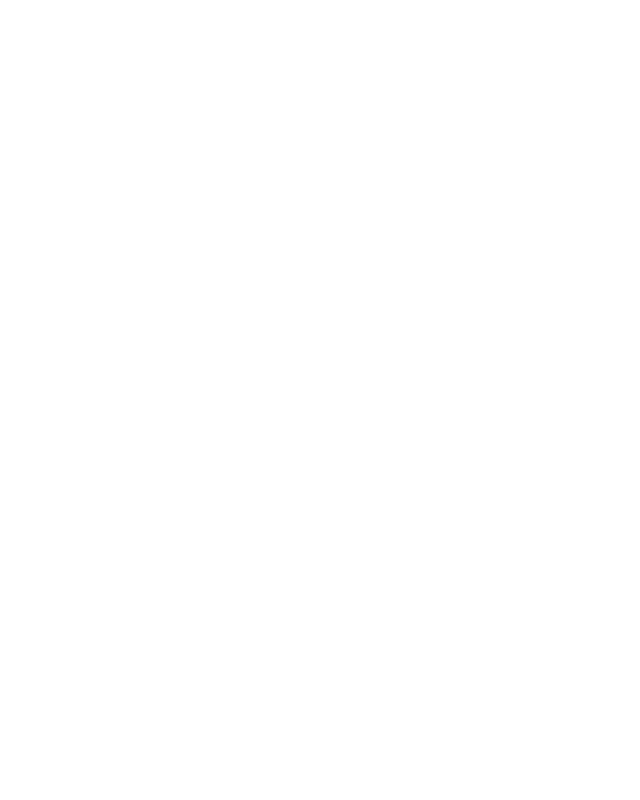
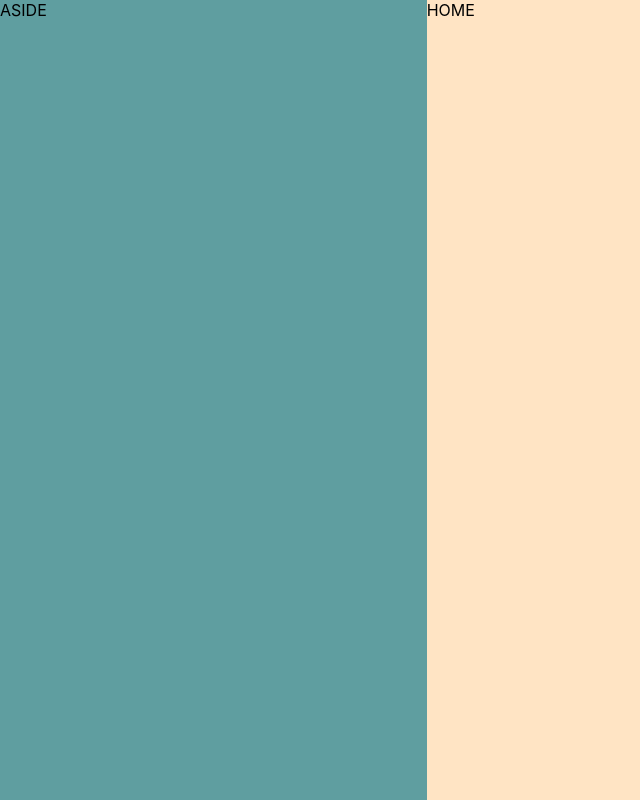
Before and after one commit to doukaind/weather-station-master, a React (Create React App) app: page / in a window 1280 px wide. Shown: the whole page, without its empty margins (0-640 px from the left). Built offline with nearby package versions, Linux system fonts and the light colour scheme.

Commit message:
add theming and max-width

```diff
--- a/src/App.tsx
+++ b/src/App.tsx
@@ -2,13 +2,16 @@ import React from "react";
 import { ThemeProvider } from "styled-components";
 
 import Layout from "./layout/Layout";
+import Home from "./routes/home/Home";
 import theme from "./schemas/theme";
 import GlobalStyled from "./styles/global";
 
 const App = () => (
   <ThemeProvider theme={theme}>
     <GlobalStyled />
-    <Layout></Layout>
+    <Layout>
+      <Home />
+    </Layout>
   </ThemeProvider>
 );
 
--- a/src/common/aside/Aside.tsx
+++ /dev/null
@@ -1,7 +0,0 @@
-import React from "react";
-
-const Aside = () => {
-  return <div></div>;
-};
-
-export default Aside;
--- /dev/null
+++ b/src/common/aside/Sidebar.tsx
@@ -0,0 +1,8 @@
+import React from "react";
+import SidebarWrapper from "./SidebarWrapper";
+
+const Sidebar = () => {
+  return <SidebarWrapper>ASIDE</SidebarWrapper>;
+};
+
+export default Sidebar;
--- a/src/common/aside/AsideWrapper.ts
+++ b/src/common/aside/SidebarWrapper.ts
@@ -1,5 +1,7 @@
 import styled from "styled-components";
 
-const AsideWrapper = styled.aside``;
+const AsideWrapper = styled.aside`
+  background-color: cadetblue;
+`;
 
 export default AsideWrapper;
--- a/src/common/main/Main.ts
+++ b/src/common/main/Main.ts
@@ -1,5 +1,7 @@
 import styled from "styled-components";
 
-const Main = styled.section``;
+const Main = styled.section`
+  background-color: bisque;
+`;
 
 export default Main;
--- a/src/index.css
+++ b/src/index.css
@@ -1,13 +1,17 @@
 body {
   margin: 0;
-  font-family: -apple-system, BlinkMacSystemFont, 'Segoe UI', 'Roboto', 'Oxygen',
-    'Ubuntu', 'Cantarell', 'Fira Sans', 'Droid Sans', 'Helvetica Neue',
+  font-family: -apple-system, BlinkMacSystemFont, "Segoe UI", "Roboto", "Oxygen",
+    "Ubuntu", "Cantarell", "Fira Sans", "Droid Sans", "Helvetica Neue",
     sans-serif;
   -webkit-font-smoothing: antialiased;
   -moz-osx-font-smoothing: grayscale;
 }
 
 code {
-  font-family: source-code-pro, Menlo, Monaco, Consolas, 'Courier New',
+  font-family: source-code-pro, Menlo, Monaco, Consolas, "Courier New",
     monospace;
 }
+
+html {
+  font-size: 1rem;
+}
--- a/src/layout/Layout.tsx
+++ b/src/layout/Layout.tsx
@@ -1,13 +1,18 @@
 import React from "react";
 import Main from "../common/main/Main";
-import Aside from "../common/aside/Aside";
+import Sidebar from "../common/aside/Sidebar";
 import LayoutWrapper from "./LayoutWrapper";
+import Home from "../routes/home/Home";
 
-const Layout = () => {
+type LayoutProps = {
+  children: JSX.Element;
+};
+
+const Layout: React.FC<LayoutProps> = ({ children }) => {
   return (
     <LayoutWrapper>
-      <Aside />
-      <Main></Main>
+      <Sidebar />
+      <Main>{children}</Main>
     </LayoutWrapper>
   );
 };
--- a/src/layout/LayoutWrapper.ts
+++ b/src/layout/LayoutWrapper.ts
@@ -1,5 +1,14 @@
 import styled from "styled-components";
 
-const LayoutWrapper = styled.main``;
+const LayoutWrapper = styled.main`
+  display: grid;
+  grid-template-columns: 1fr 2fr;
+
+  min-height: 100vh;
+
+  @media (max-width: 801px) {
+    grid-template-columns: 1fr;
+  }
+`;
 
 export default LayoutWrapper;
--- a/src/routes/home/Home.tsx
+++ b/src/routes/home/Home.tsx
@@ -1,5 +1,7 @@
 import React from "react";
 
-export const Home = () => {
-  return <div></div>;
+const Home = () => {
+  return <div>HOME</div>;
 };
+
+export default Home;
--- a/src/schemas/theme.ts
+++ b/src/schemas/theme.ts
@@ -18,9 +18,9 @@ const theme = {
       lg: "1.125rem", // 18px
       xl: "1.5rem", // 24px
       xxl: "2.25rem", // 36px
-      xxxl: "3rem", // 48px
-      xxxxl: "4rem", // 64px
-      xxxxxl: "9rem", // 144px
+      x3: "3rem", // 48px
+      x4: "4rem", // 64px
+      x9: "9rem", // 144px
     },
     space: {
       xs: "0.5rem", // 8px,
@@ -29,10 +29,10 @@ const theme = {
       lg: "1.125rem", //18px
       xl: "1.375rem", // 22px
       xxl: "2rem", // 32px,
-      xxxl: "3rem", // 48px
-      xxxxl: "4rem", // 64px
+      x3: "3rem", // 48px
+      x4: "4rem", // 64px
       xxxxxl: "4.5rem", // 72px
-      xxxxxxl: "8rem", // 144px
+      x8: "8rem", // 128px
     },
   },
   shadow: "0px 4px 4px 0px rgba(0,0,0,0.25)",
```
